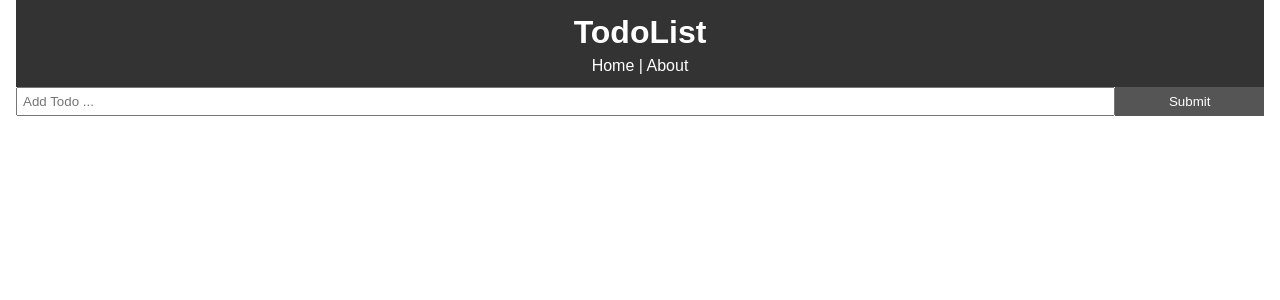
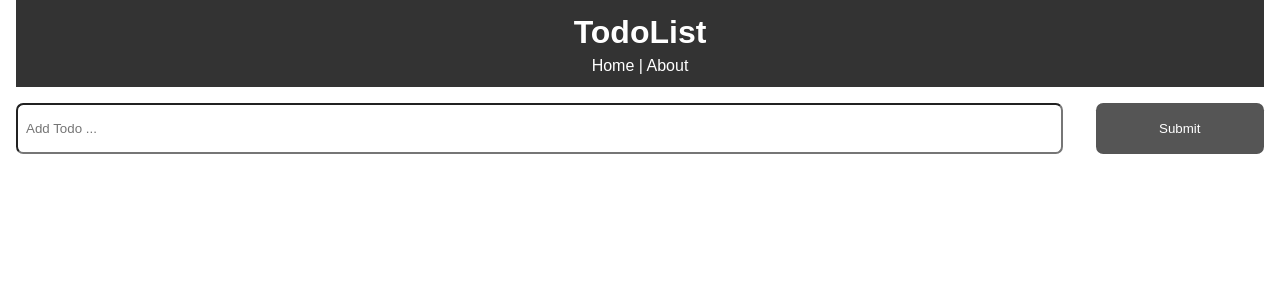
Before and after one commit to InfantAjayVenus/react-testing-starter, a React (Create React App) app: page / in a window 1280 px wide. Shown: the top 300 px of the page. Built offline with nearby package versions, Linux system fonts and the light colour scheme; no server answers.

Commit message:
Update style

```diff
--- a/src/App.css
+++ b/src/App.css
@@ -19,6 +19,7 @@ a {
 }
 
 .btn {
+  display: flex;
   display: inline-block;
   border: none;
   background: #555;
--- a/src/components/AddTodo.jsx
+++ b/src/components/AddTodo.jsx
@@ -16,20 +16,21 @@ class AddTodo extends Component {
 
   render() {
     return (
-      <form onSubmit={this.onSubmit} style={{ display: 'flex' }}>
+      <form onSubmit={this.onSubmit} style={{ display: 'flex', margin: "1rem auto", justifyContent: 'space-around' }}>
         <input
           type="text"
           name="title"
-          style={{ flex: '10', padding: '5px' }}
+          style={{ flex: '8', padding: '1rem 0.5rem', borderRadius: '0.45rem' }}
           placeholder="Add Todo ..."
           value={this.state.title}
           onChange={this.onChange}
         />
+        <span style={{display: 'inline-block', flex: '0.25'}} aria-hidden="true"></span>
         <input
           type="submit"
           value="Submit"
           className="btn"
-          style={{flex: '1'}}
+          style={{flex: '1', borderRadius: '0.45rem'}}
         />
       </form>
     )
--- a/src/components/TodoItem.jsx
+++ b/src/components/TodoItem.jsx
@@ -6,13 +6,10 @@ export class TodoItem extends Component {
     return {
       background: "#f4f4f4",
       padding: "10px",
+      marginBottom: "0.5rem",
       borderBottom: "1px #ccc dotted",
       textDecoration: this.props.todo.completed ? "line-through" : "none",
     };
-  };
-
-  componentDidMount = (props) => {
-    console.log(this.props.todo);
   };
 
   render() {
@@ -27,7 +24,7 @@ export class TodoItem extends Component {
           />{" "}
           {title}
           <button onClick={this.props.delTodo.bind(this, id)} style={btnStyle}>
-            x
+            &times;
           </button>
         </p>
       </div>
--- a/src/components/Todos.jsx
+++ b/src/components/Todos.jsx
@@ -1,13 +1,11 @@
-import React, { Component } from 'react';
+import React from 'react';
 import TodoItem from './TodoItem';
 import PropTypes from 'prop-types';
 
-class Todos extends Component {
-  render() {
-    return this.props.todos.map((todo) => (
-      <TodoItem key={todo.id} todo={todo} markComplete={this.props.markComplete} delTodo={this.props.delTodo} />
+const Todos = ({todos, markComplete, delTodo}) => {
+    return todos.map((todo) => (
+      <TodoItem key={todo.id} todo={todo} markComplete={markComplete} delTodo={delTodo} />
     ));
-  }
 }
 
 // PropTypes
--- a/src/components/layout/Header.jsx
+++ b/src/components/layout/Header.jsx
@@ -14,7 +14,8 @@ const headerStyle = {
   background: '#333',
   color: '#fff',
   textAlign: 'center',
-  padding: '10px'
+  padding: '10px',
+  flex: '2'
 }
 
 const linkStyle = {
```
